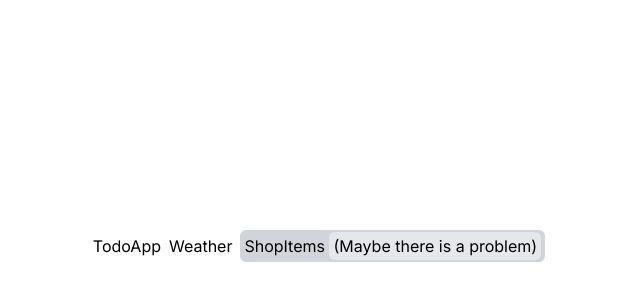
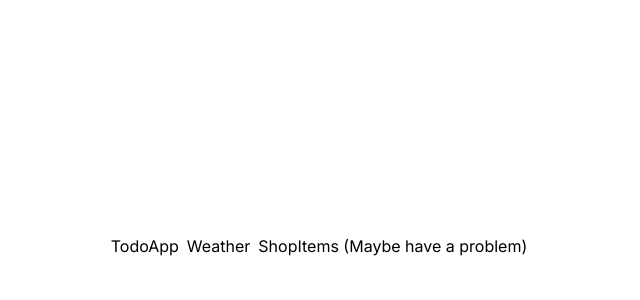
Before and after one commit to Amirmohamadhejazi/Super-Application, a Next.js app: page / in a window 1280 px wide. Shown: the part 154-454 px from the top of the page, without its empty margins (321-961 px from the left). Built offline with nearby package versions, Linux system fonts and the light colour scheme.

Commit message:
fix: style home

```diff
--- a/src/app/page.tsx
+++ b/src/app/page.tsx
@@ -10,11 +10,8 @@ export default function Home() {
             <Link href="/weather" className="hover:text-lg  transition-all duration-700">
                 Weather
             </Link>
-            <Link
-                href="/itemsShop?sortOrder=name"
-                className="hover:text-lg  bg-gray-300  p-1 rounded-md transition-all duration-700"
-            >
-                ShopItems <span className="bg-gray-200 p-1 rounded-md">(Maybe there is a problem)</span>
+            <Link href="/itemsShop?sortOrder=name" className="hover:text-lg   rounded-md transition-all duration-700">
+                ShopItems <span>(Maybe have a problem)</span>
             </Link>
         </div>
     );
```
